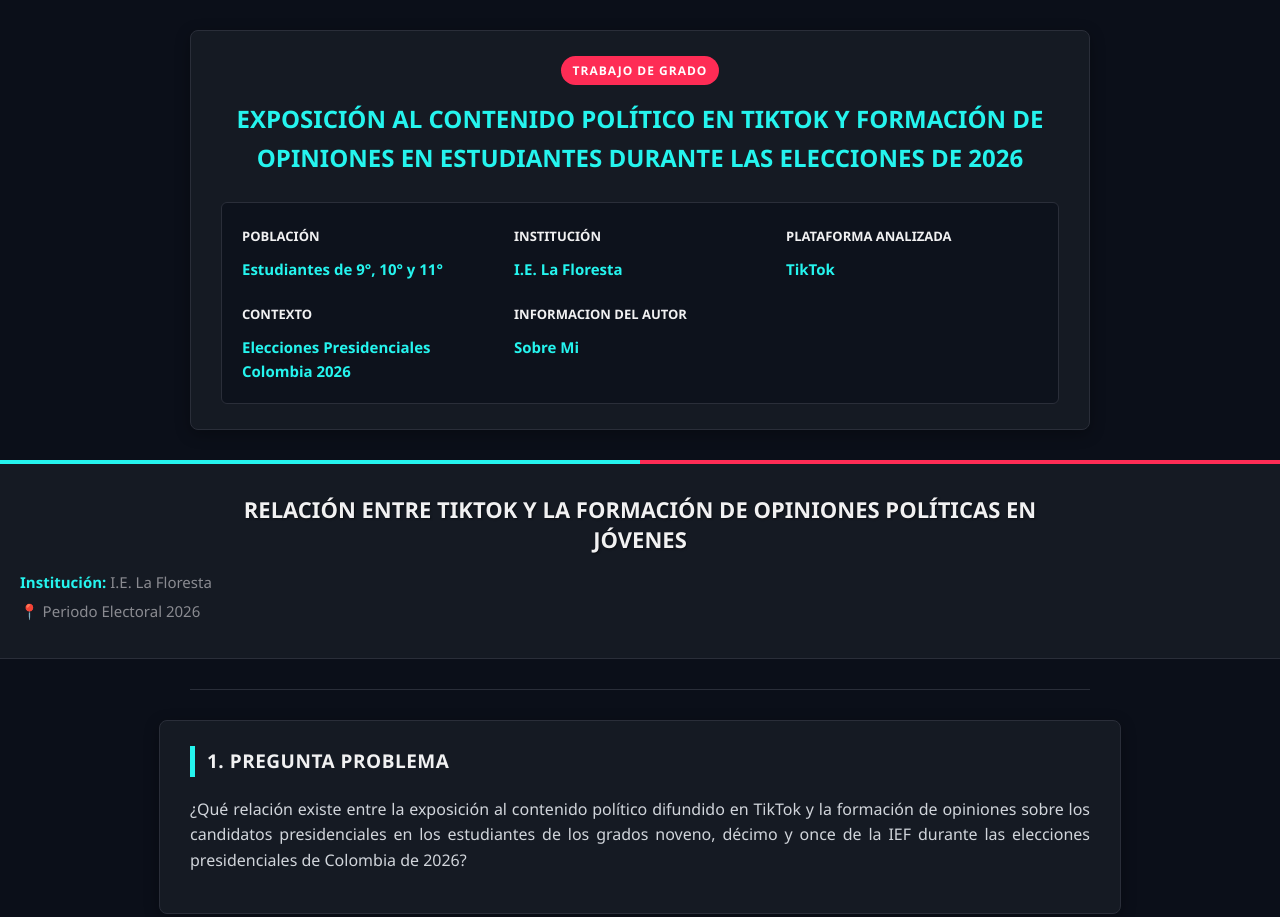
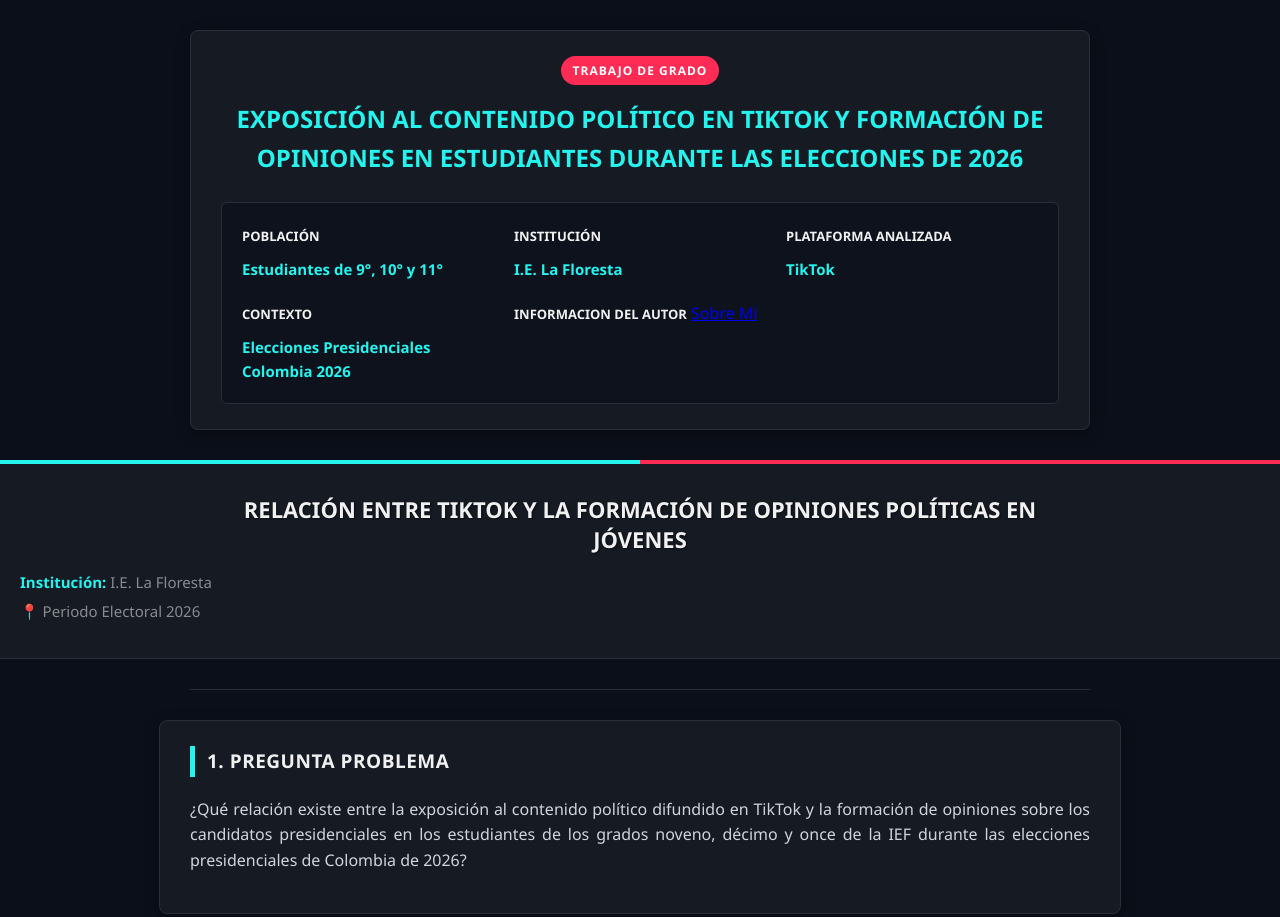
Before and after one commit to Juan20252026/tesis-juanpablo2026, a plain HTML site: page index.html in a window 1280 px wide. Shown: the top 917 px of the page. Drawn offline with Linux system fonts and the light colour scheme.

Commit message:
Fix HTML encoding issues in index.html
SOBRE MI

```diff
--- a/index.html
+++ b/index.html
@@ -34,7 +34,7 @@
             </div>
             <div class="info-box">
                 <h3>Informacion del Autor</h3>
-                <p><a href="curriculum-vitae.html"></a>Sobre Mi</p>
+               <a href="curriculum-vitae.html">Sobre Mi</a>
 
             </div>
         </div>
```
